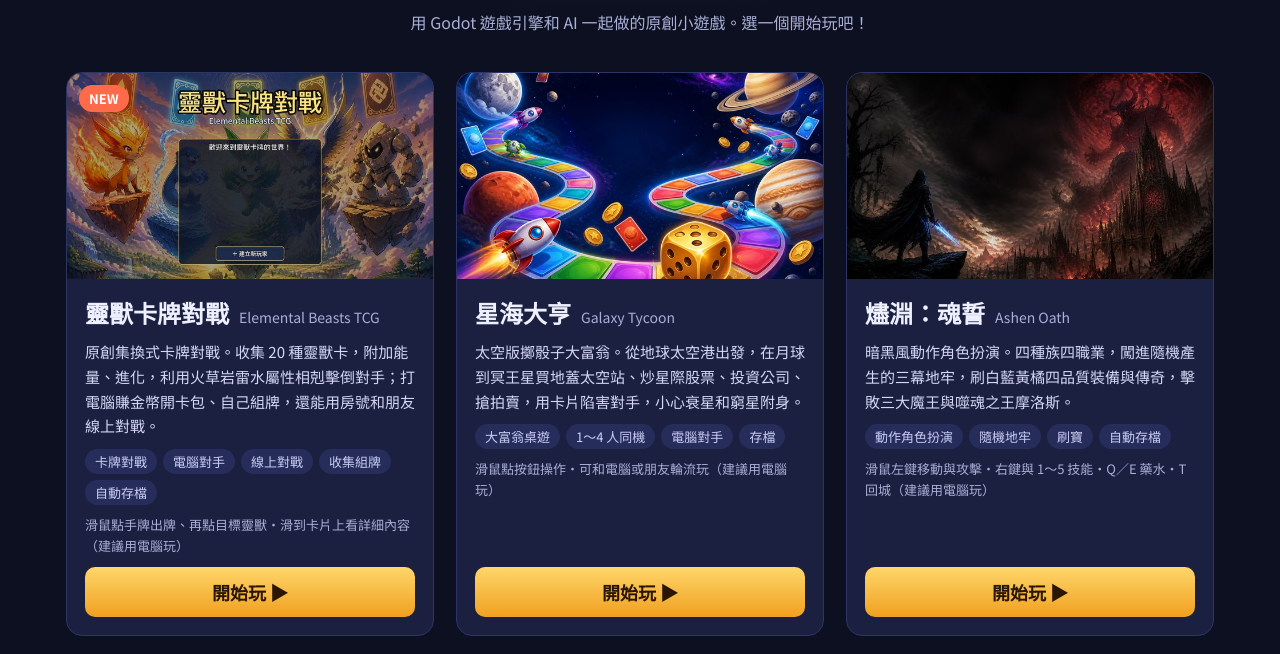
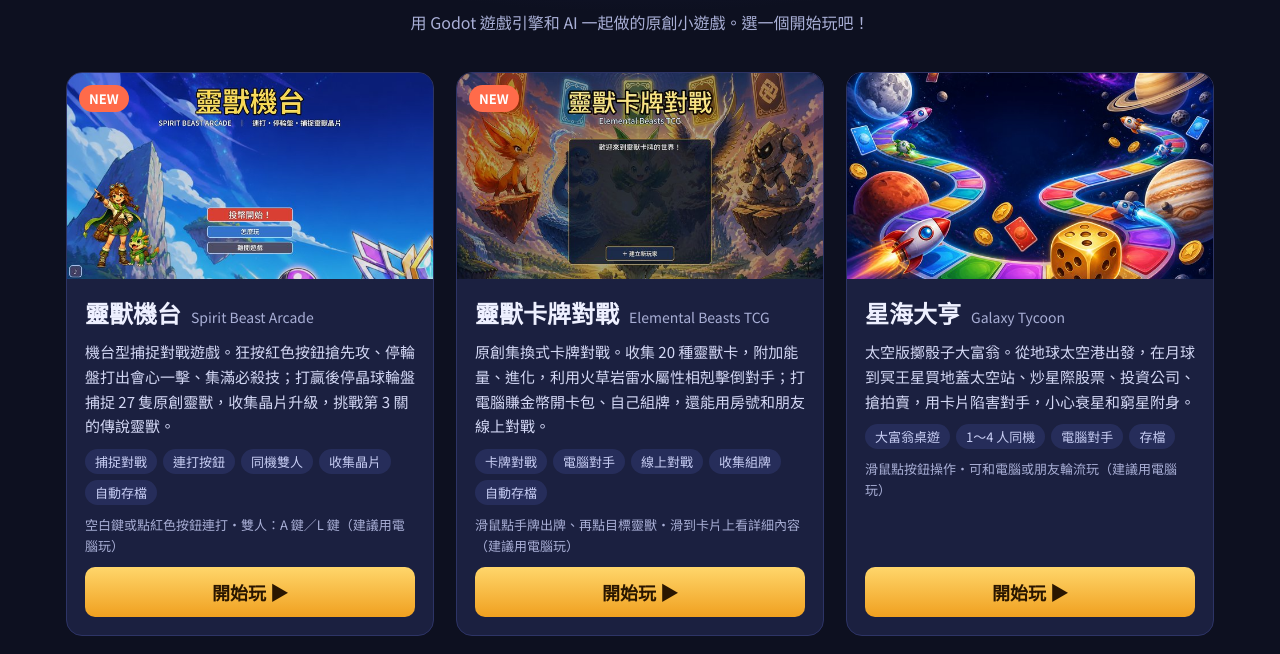
Before and after one commit to kevinchang0531/game-hub, a plain HTML site: page index.html in a window 1280 px wide. Shown: the part 146-800 px from the top of the page. Drawn offline with Linux system fonts and the light colour scheme.

Commit message:
遊戲小站加入靈獸機台
Co-Authored-By: Claude Opus 5.5 <noreply@anthropic.com>

```diff
--- a/index.html
+++ b/index.html
@@ -102,6 +102,17 @@
 
 <main>
   <article class="card">
+    <div class="thumb"><img src="img/spirit-arcade.jpg" alt="靈獸機台標題畫面：金色大字「靈獸機台」，左下角戴護目鏡的探險少女和小綠龍，背景是藍天、高山與浮空島" loading="lazy"><span class="badge">NEW</span></div>
+    <div class="body">
+      <div class="name"><h2>靈獸機台</h2><span>Spirit Beast Arcade</span></div>
+      <p class="desc">機台型捕捉對戰遊戲。狂按紅色按鈕搶先攻、停輪盤打出會心一擊、集滿必殺技；打贏後停晶球輪盤捕捉 27 隻原創靈獸，收集晶片升級，挑戰第 3 關的傳說靈獸。</p>
+      <div class="chips"><span class="chip">捕捉對戰</span><span class="chip">連打按鈕</span><span class="chip">同機雙人</span><span class="chip">收集晶片</span><span class="chip">自動存檔</span></div>
+      <div class="keys">空白鍵或點紅色按鈕連打・雙人：A 鍵／L 鍵（建議用電腦玩）</div>
+      <a class="play" href="https://kevinchang0531.github.io/spirit-arcade/">開始玩 ▶</a>
+    </div>
+  </article>
+
+  <article class="card">
     <div class="thumb"><img src="img/beast-cards.jpg" alt="靈獸卡牌對戰標題畫面：日出下的浮空島上站著火狐、水獺、葉兔、雷鷹與岩石魔像，天空飄著發光卡牌" loading="lazy"><span class="badge">NEW</span></div>
     <div class="body">
       <div class="name"><h2>靈獸卡牌對戰</h2><span>Elemental Beasts TCG</span></div>
```
Also changed, not shown: img/spirit-arcade.jpg (added).
